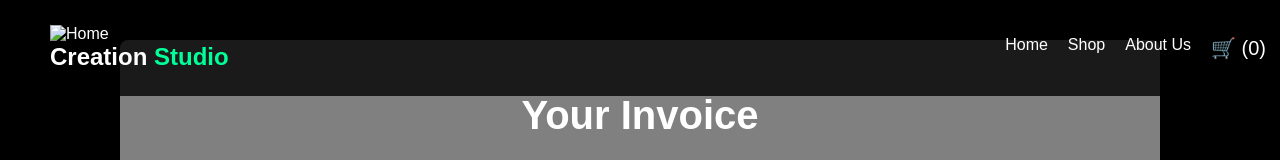
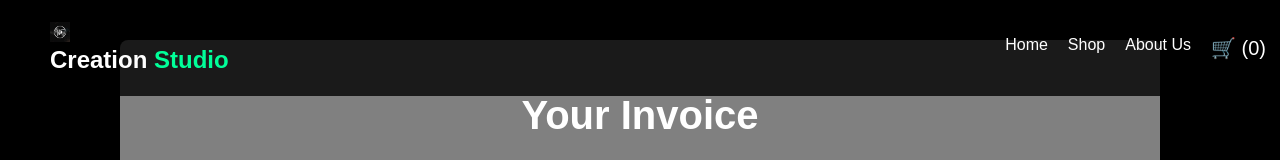
Before and after one commit to corcel2000/IA-2, a plain HTML site: page Invoice.html in a window 1280 px wide. Shown: the top 160 px of the page. Drawn offline with Linux system fonts and the light colour scheme.

Commit message:
Update Invoice.html

```diff
--- a/Invoice.html
+++ b/Invoice.html
@@ -10,7 +10,7 @@
 <body>
     <header>
         <div class="logo-container">
-	    <img src="Assets/Logo.jpg" alt="Home" width="20" height="20">
+	    <img src="Logo.jpg" alt="Home" width="20" height="20">
             <div class="logo">Creation <span>Studio</span></div>
 	</div>
         <nav>
```
